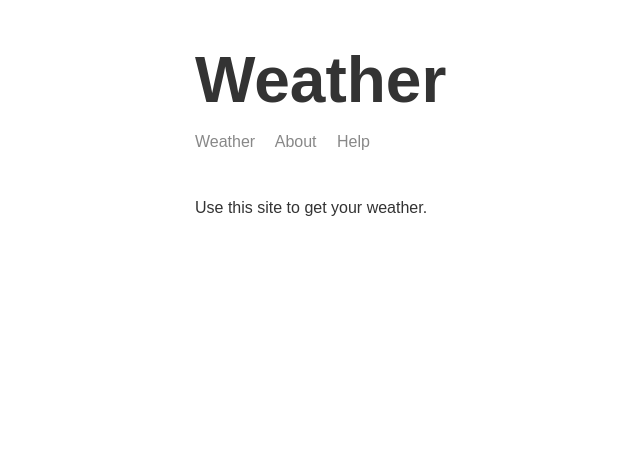
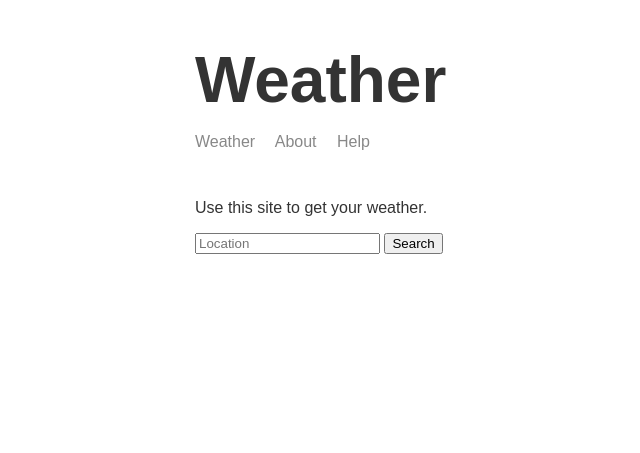
Before and after one commit to MonicaBarutia/nodejs, a Node server app: page / in a window 1280 px wide. Shown: the top 453 px of the page, without its empty margins (120-760 px from the left). Run offline with Node 20, Linux system fonts and the light colour scheme; some libraries are stand-ins or nearby versions.

Commit message:
Add a search form.

```diff
--- a/web-server/templates/views/index.hbs
+++ b/web-server/templates/views/index.hbs
@@ -6,7 +6,6 @@
     <title>Weather</title>
     <link rel="icon" href="/img/weather.png">
     <link rel="stylesheet" href="/css/styles.css">
-    <script src="/js/app.js"></script>
 </head>
 
 <body>
@@ -14,9 +13,16 @@
         {{>header}}
 
         <p>Use this site to get your weather.</p>
+
+        <form>
+            <input placeholder="Location">
+            <button>Search</button>
+        </form>
     </div>
 
     {{>footer}}
+
+    <script src="/js/app.js"></script>
 </body>
 
 </html>
```
Also changed, not shown: web-server/public/js/app.js.
